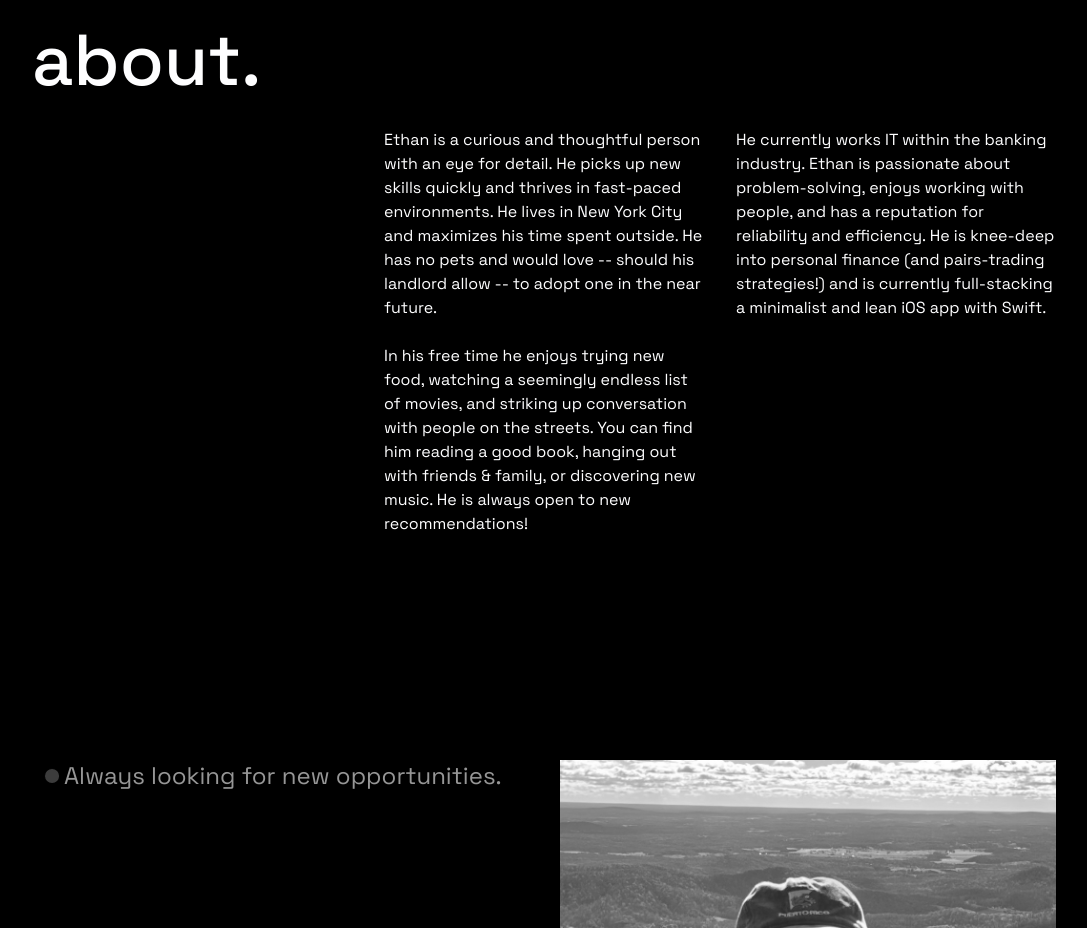
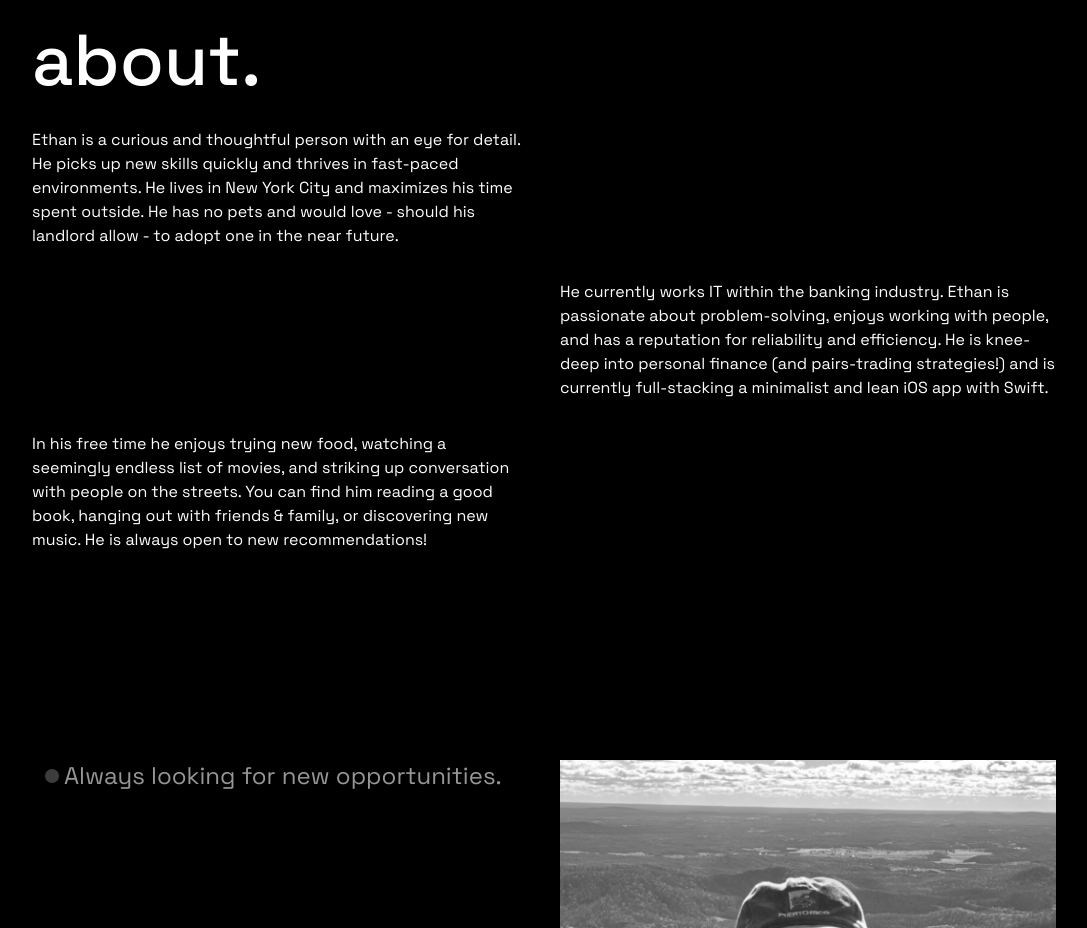
Before and after one commit to ethanwhyy/ethanwhyy.github.io, a Next.js app: page / in a window 1280 px wide. Shown: the part 840-1768 px from the top of the page, without its empty margins (128-1215 px from the left). Built offline with nearby package versions, Linux system fonts and the light colour scheme.

Commit message:
Testing new blocking mechanism for about section

```diff
--- a/app/page.tsx
+++ b/app/page.tsx
@@ -316,14 +316,14 @@
                     viewport={{ once: true }}
                     className="max-w-5xl"
                   >
-                    <h2 className="text-4xl md:text-7xl font-medium mb-8 max-w-2xl">about.</h2>
+                    {/* <h2 className="text-4xl md:text-7xl font-medium mb-8 max-w-2xl">about.</h2>
                     <div className="grid md:grid-cols-3 gap-8">
                       <div className="md:col-span-1 md:col-start-2">
                         <div className="space-y-8">
                           <p className="text-base	text-[#fefeff]">
                           Ethan is a curious and thoughtful person with an eye for detail. He picks up new skills quickly and thrives
                           in fast-paced environments. He lives in New York City and maximizes his time spent outside. He has no pets and would
-                          love -- should his landlord allow -- to adopt one in the near future.
+                          love - should his landlord allow - to adopt one in the near future.
                           </p>
                         </div>
                       </div>
@@ -352,7 +352,44 @@
                           </p>
                         </div>
                       </div>
+                    </div> */}
+
+                    <h2 className="text-4xl md:text-7xl font-medium mb-8 max-w-2xl">about.</h2>
+                    <div className="grid md:grid-cols-2 md:grid-rows-3 gap-8">
+                      {/* Block 1: Row 1, Col 1 */}
+                      <div className="md:row-start-1 md:col-start-1">
+                        <div className="space-y-8">
+                          <p className="text-base text-[#fefeff]">
+                            Ethan is a curious and thoughtful person with an eye for detail. He picks up new skills quickly and thrives
+                            in fast-paced environments. He lives in New York City and maximizes his time spent outside. He has no pets and would
+                            love - should his landlord allow - to adopt one in the near future.
+                          </p>
+                        </div>
+                      </div>
+
+                      {/* Block 2: Row 2, Col 2 */}
+                      <div className="md:row-start-2 md:col-start-2">
+                        <div className="space-y-8">
+                          <p className="text-base text-[#fefeff]">
+                            He currently works IT within the banking industry. Ethan is passionate about problem-solving,
+                            enjoys working with people, and has a reputation for reliability and efficiency. He is knee-deep into personal
+                            finance (and pairs-trading strategies!) and is currently full-stacking a minimalist and lean iOS app with Swift.
+                          </p>
+                        </div>
+                      </div>
+
+                      {/* Block 3: Row 3, Col 1 */}
+                      <div className="md:row-start-3 md:col-start-1">
+                        <div className="space-y-8">
+                          <p className="text-base text-[#fefeff]">
+                            In his free time he enjoys trying new food, watching a seemingly endless list of movies, and
+                            striking up conversation with people on the streets. You can find him reading a good book, hanging out with friends &
+                            family, or discovering new music. He is always open to new recommendations!
+                          </p>
+                        </div>
+                      </div>
                     </div>
+
                   </motion.div>
                 </section>
 
```
